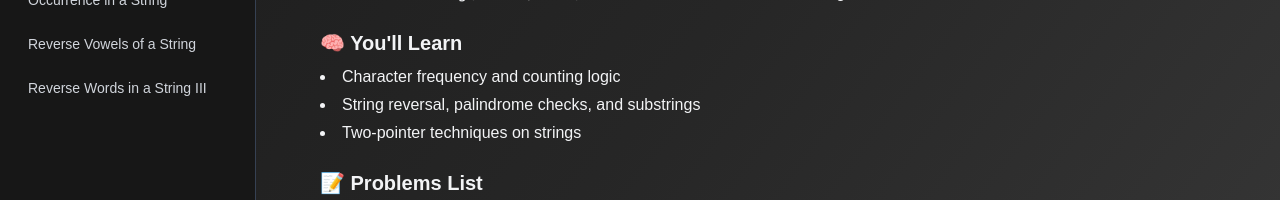
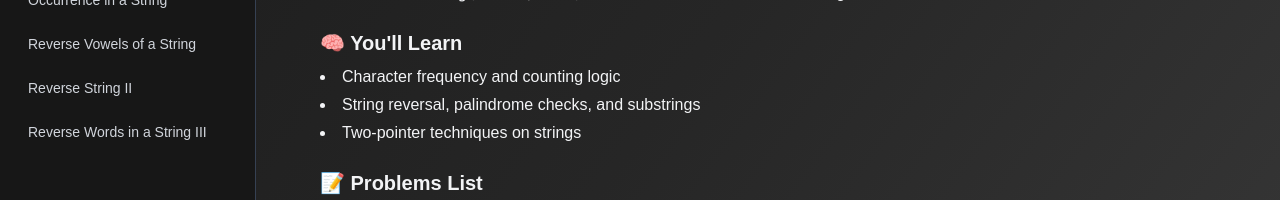
Before and after one commit to jdcodebase/jdcodebase-platform, a Next.js app: page /dsa/string in a window 1280 px wide. Shown: the part 720-920 px from the top of the page. Built offline with nearby package versions, Linux system fonts and the light colour scheme.

Commit message:
reverse-string-ii

```diff
--- a/src/data/dsa/problem.js
+++ b/src/data/dsa/problem.js
@@ -217,6 +217,15 @@ export const problems = [
   },
   {
     id: 25,
+    title: "Reverse String II",
+    leetcode: "#557",
+    slug: "reverse-string-ii",
+    topic: "String",
+    topics: ["String", "Two Pointer"],
+    url: "/dsa/string/problem/reverse-string-ii",
+  },
+  {
+    id: 26,
     title: "Reverse Words in a String III",
     leetcode: "#557",
     slug: "reverse-words-in-a-string-iii",
--- /dev/null
+++ b/src/data/json_data/reverse-string-ii.json
@@ -0,0 +1,26 @@
+{
+  "title": "Reverse String II",
+  "slug": "reverse-string-ii",
+  "leetcodeId": "#541",
+  "category": ["String", "Two Pointer"],
+  "problemStatement": "You're given a string `s` and an integer `k`. The task is to reverse the first `k` characters for every `2k` characters, starting from the beginning of the string.\n\nRules:\n1. If there are fewer than `k` characters left, reverse all of them.\n2. If there are at least `k` but fewer than `2k` characters, then reverse only the first `k`, and leave the rest as-is.",
+  "examples": [
+    {
+      "input": "s = \"abcdefg\", k = 2",
+      "output": "\"bacdfeg\"",
+      "explanation": "First block: \"ab\" → \"ba\", Second block: \"ef\" → \"fe\". Final string: \"bacdfeg\"."
+    },
+    {
+      "input": "s = \"abcd\", k = 2",
+      "output": "\"bacd\"",
+      "explanation": "Reverse first k = 2 → \"ab\" → \"ba\", rest stays same → \"bacd\"."
+    }
+  ],
+  "approach": "1. Convert the string into a character array for easy in-place operations.\n2. Loop through the string in increments of `2k`.\n3. For each chunk, reverse the first `k` characters using two pointers.\n4. Use `Math.min(i + k - 1, s.length - 1)` to handle boundary conditions safely.\n5. Finally, join the array and return the result.",
+  "code": "var reverseStr = function(s, k) {\n    let arr = s.split('');\n    for (let i = 0; i < s.length; i += 2 * k) {\n        let left = i;\n        let right = Math.min(i + k - 1, s.length - 1);\n        while (left < right) {\n            [arr[left], arr[right]] = [arr[right], arr[left]];\n            left++;\n            right--;\n        }\n    }\n    return arr.join('');\n};",
+  "timeComplexity": "O(n) – We iterate over the string once in chunks.",
+  "spaceComplexity": "O(n) – Due to character array manipulation.",
+  "leetcodeLink": "https://leetcode.com/problems/reverse-string-ii/",
+  "pptLink": "https://1drv.ms/p/c/d9a1d5f2dacf7aea/IQSbaolh2QPjTKKKjMRrIyJvAZX0RCkLR0JGcc4_Sl2H20Y?em=2&amp;wdAr=1.7777777777777777",
+  "videoLink": "cYY9bWqgmxg"
+}
```
